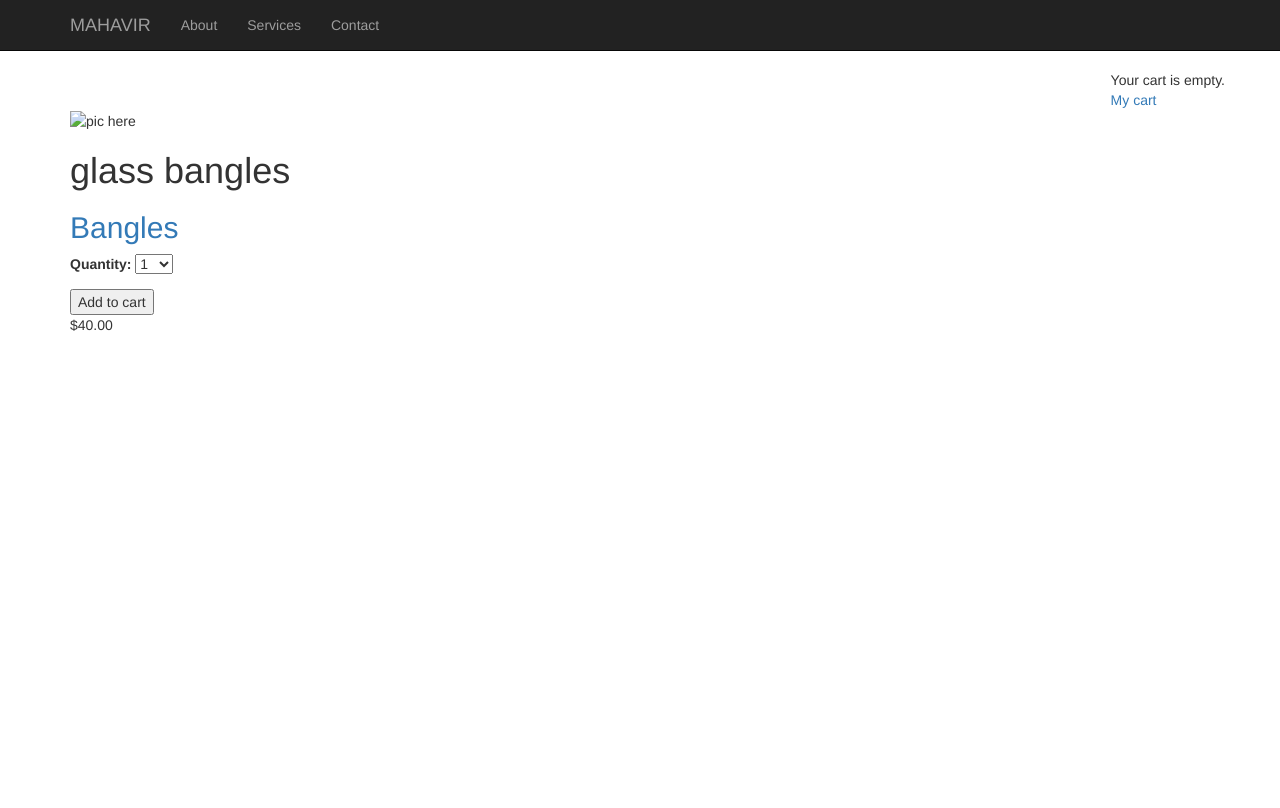
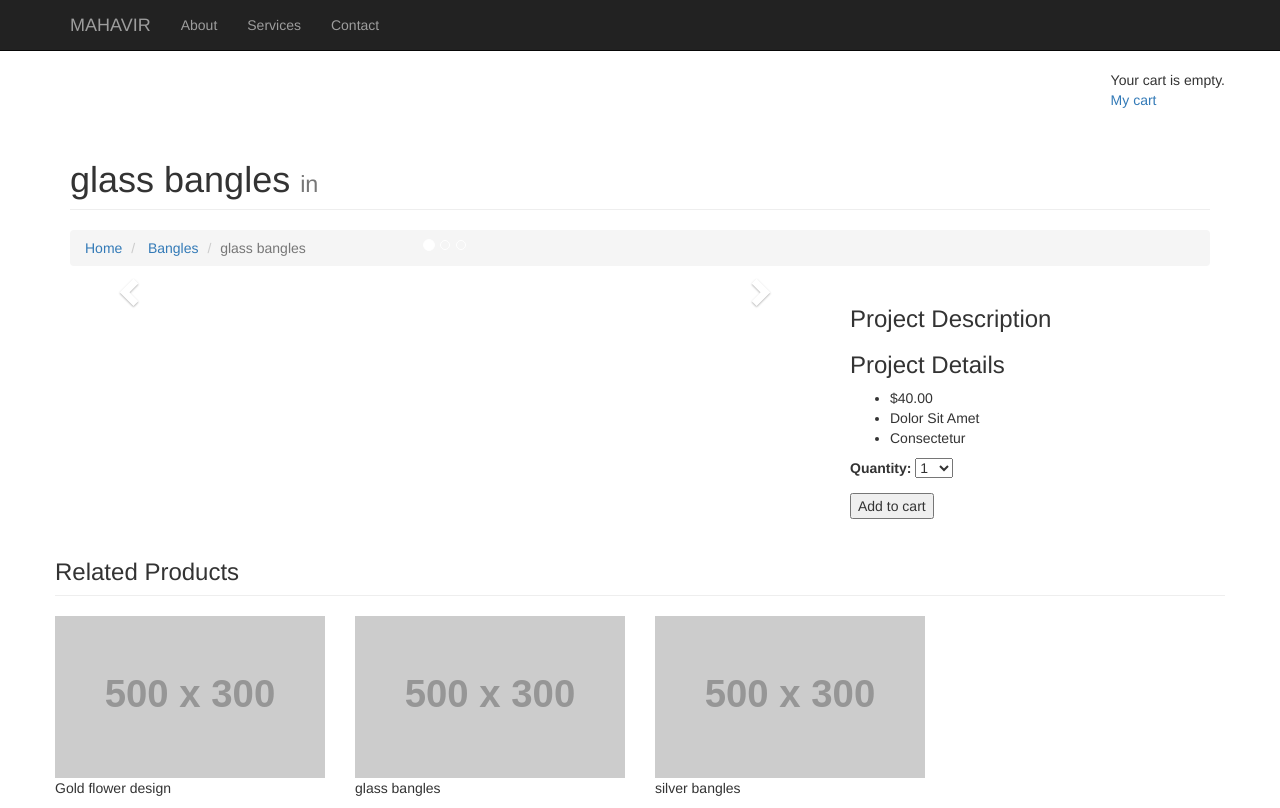
Before and after one commit to DevenBhalerao/OnlineShop, a Django app: a page that uses templates/shop/base.html in a window 1280 px wide. Before the commit the page ends 331 px from the top, so only its background shows below. Run offline with Django 3.2, Linux system fonts and the light colour scheme; data comes from the database, SQL or seed files in the repository; both versions use the stored data as it was after the commit; grey boxes labelled with a size stand in for pictures from a placeholder-image service; some libraries are stand-ins or nearby versions.

Commit message:
added detail page css

```diff
--- a/shop/views.py
+++ b/shop/views.py
@@ -26,9 +26,13 @@ def product_detail(request, id, slug):
                                 id=id,
                                 slug=slug,
                                 available=True)
+    related_products = Product.objects.filter(
+        category=product.category
+    )
     cart_add_form = CartAddProductForm()
     context_data = {'product': product,
-                    'cart_add_form': cart_add_form}
+                    'cart_add_form': cart_add_form,
+                    'related_products': related_products}
     return render(request,
                   'shop/product/detail.html',
                   context_data)
--- a/static/css/extra.css
+++ b/static/css/extra.css
@@ -9,5 +9,3 @@ table.cart_detail, th, td {
     background-color: #fff;
     border: 1px solid #ddd;
 }
-
-table.cart_detail >
--- a/templates/cart/detail.html
+++ b/templates/cart/detail.html
@@ -43,7 +43,7 @@ Your shopping cart
 		</tr>
 	</tbody>
 </table>
-<p class="text-right">
+<p>
 	<a href="{% url "shop:product_list" %}">Continue shopping</a>
 	<a href="{% url "orders:order_create" %}">
 		Checkout
--- a/templates/shop/base.html
+++ b/templates/shop/base.html
@@ -11,6 +11,10 @@
 	<title>{% block title %}My shop{% endblock %}</title>
 	<!-- Bootstrap Core CSS -->
 	<link rel="stylesheet" href="{% static 'css/bootstrap.min.css' %}" >
+    <link href="{% static 'css/modern-business.css' %}" rel="stylesheet">
+
+    <!-- Custom Fonts -->
+    <link href="{% static 'font-awesome/css/font-awesome.min.css' %}" rel="stylesheet" type="text/css">
 
 	<!-- Custom CSS -->
 	<link rel="stylesheet" href="{% static 'css/shop-homepage.css' %}" >
@@ -31,7 +35,7 @@
     		<div class="container">
 
     		<div class="row">
-    				<div class="pull-right cart">
+    				<div class="pull-right cart_list">
     					<div>
     						{% with total_items=cart|length %}
     						{% if cart|length > 0 %}
--- a/templates/shop/product/detail.html
+++ b/templates/shop/product/detail.html
@@ -4,21 +4,94 @@
 {% if category %}{{ category.title }}{% else %}Products{% endif %}
 {% endblock %}
 {% block content %}
-<div class="product-detail">
-		<img src="{% if product.image %}{{ product.image.url }}{% endif %}" alt="pic here">
-		<h1>{{ product.name }}</h1>
-		<h2>
-		<a href="{{ product.category.get_absolute_url }}">
-		{{ product.category }}
-		</a></h2>
+
+<div class="row">
+	<div class="col-lg-12">
+		<h1 class="page-header">{{ product.name }}
+			<small>in </small>
+		</h1>
+		<ol class="breadcrumb">
+			<li><a href="{% url "shop:product_list"%}">Home</a>
+			</li>
+			<li><a href="{{ product.category.get_absolute_url }}">
+				{{ product.category }}
+			</a></li>
+			<li class="active">{{ product.name }}</li>
+		</ol>
+	</div>
+</div>
+
+<div class="row">
+
+	<div class="col-md-8">
+		<div id="carousel-example-generic" class="carousel slide" data-ride="carousel">
+			<!-- Indicators -->
+			<ol class="carousel-indicators">
+				<li data-target="#carousel-example-generic" data-slide-to="0" class="active"></li>
+				<li data-target="#carousel-example-generic" data-slide-to="1"></li>
+				<li data-target="#carousel-example-generic" data-slide-to="2"></li>
+			</ol>
+
+			<!-- Wrapper for slides -->
+			<div class="carousel-inner">
+				<div class="item active">
+					<img class="img-responsive" src="{% if product.image %}{{ product.image.url }}{% endif %}" alt="">
+				</div>
+				<div class="item">
+					<img class="img-responsive" src="http://placehold.it/750x500" alt="">
+				</div>
+				<div class="item">
+					<img class="img-responsive" src="http://placehold.it/750x500" alt="">
+				</div>
+			</div>
+
+			<!-- Controls -->
+			<a class="left carousel-control" href="#carousel-example-generic" data-slide="prev">
+				<span class="glyphicon glyphicon-chevron-left"></span>
+			</a>
+			<a class="right carousel-control" href="#carousel-example-generic" data-slide="next">
+				<span class="glyphicon glyphicon-chevron-right"></span>
+			</a>
+		</div>
+	</div>
+
+	<div class="col-md-4">
+		<h3>Project Description</h3>
+		<p>{{ product.description|linebreaks }}</p>
+		<h3>Project Details</h3>
+		<ul>
+
+			<li>${{ product.price }}</li>
+			<li>Dolor Sit Amet</li>
+			<li>Consectetur</li>
+		</ul>
 		<div>
 			<form action="{% url "cart:add_cart" product.id %}" method="POST">
-			{% csrf_token %}
-			{{ cart_add_form.as_p }}
-			<input type="submit" name="submit" value="Add to cart">
+				{% csrf_token %}
+				{{ cart_add_form.as_p }}
+				<input type="submit" name="submit" value="Add to cart">
 			</form>
 		</div>
-		<p class="price">${{ product.price }}</p>
-		{{ product.description|linebreaks }}
+	</div>
+
+	<div class="row">
+
+		<div class="col-lg-12">
+			<h3 class="page-header">Related Products</h3>
+		</div>
+
+		{% for product in related_products %}
+		<div class="col-sm-3 col-xs-6">
+			<a href="#">
+				<img class="img-responsive img-hover img-related" src="http://placehold.it/500x300" alt="">
+			</a>
+			<p>{{ product.name }}</p>
+		</div>
+		{% endfor %}
+
+	</div>
+
 </div>
+
+
 {% endblock %}
```
Also changed, not shown: db.sqlite3, 1 other file.
